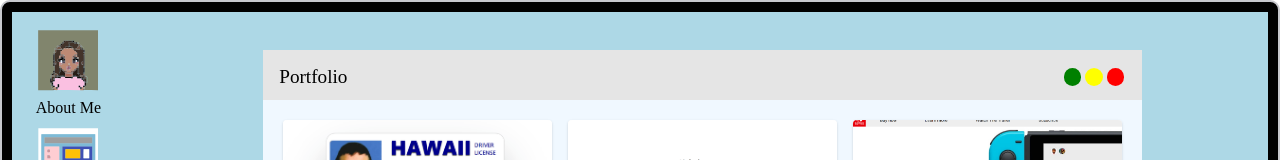
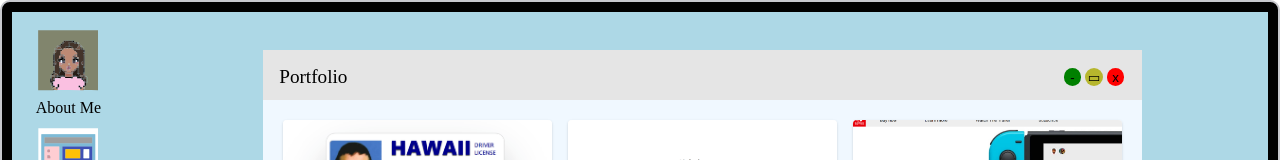
Before and after one commit to cathydev/Web-OS-System, a Next.js app: page / in a window 1280 px wide. Both pictures are taken after a click on the button "LOGIN". Shown: the top 160 px of the page. Built offline with nearby package versions, Linux system fonts and the light colour scheme.

Commit message:
Fixed window controls style

```diff
--- a/src/components/WindowLayout/WindowLayout.js
+++ b/src/components/WindowLayout/WindowLayout.js
@@ -16,13 +16,13 @@ export default function WindowLayout({ children, closeWindow }) {
     return (
         <Grid container spacing={2} className={styles.container} sx={{ ...gridSize }}>
             <Grid item xs={12} className={styles.nav}>
-                <div className="title">
-                    <span className='window-title'>Portfolio</span>
+                <div className={styles.title}>
+                    <span className={styles.window_title}>Portfolio</span>
                 </div>
-                <div className="controls">
-                    <button className="minimize"></button>
-                    <button className="maximize" onClick={handleMaximize} disabled={isMobile}></button>
-                    <button className="close" onClick={closeWindow}></button>
+                <div className={styles.controls}>
+                    <button className={styles.minimize}>-</button>
+                    <button className={styles.maximize} onClick={handleMaximize} disabled={isMobile}>▭</button>
+                    <button className={styles.close} onClick={closeWindow}>x</button>
                 </div>
             </Grid>
             {children}
--- a/src/styles/WindowsLayout.module.css
+++ b/src/styles/WindowsLayout.module.css
@@ -16,3 +16,38 @@
   padding: 0 16px;
   height: 50px;
 }
+
+.title {
+  margin-right: auto;
+}
+
+.window_title {
+  font-size: larger;
+}
+
+.controls {
+  display: flex;
+}
+
+.minimize,
+.maximize,
+.close {
+  width: 1.1rem;
+  height: 1.1rem;
+  border: 0;
+  border-radius: 100rem;
+  margin: 2px;
+  cursor: pointer;
+}
+
+.close {
+  background-color: red;
+}
+
+.maximize {
+  background-color: #b6b62d;
+}
+
+.minimize {
+  background-color: green;
+}
--- a/src/styles/globals.css
+++ b/src/styles/globals.css
@@ -29,38 +29,3 @@ body {
   border-radius: 10px 10px 10px 10px;
   border: 2px solid #c6c7cc;
 }
-
-.title {
-  margin-right: auto;
-}
-
-.window-title {
-  font-size: larger;
-}
-
-.controls {
-  display: flex;
-}
-
-.minimize,
-.maximize,
-.close {
-  width: 1.1rem;
-  height: 1.1rem;
-  border: 0;
-  border-radius: 100rem;
-  margin: 2px;
-  cursor: pointer;
-}
-
-.close {
-  background-color: red;
-}
-
-.maximize {
-  background-color: yellow;
-}
-
-.minimize {
-  background-color: green;
-}
```
